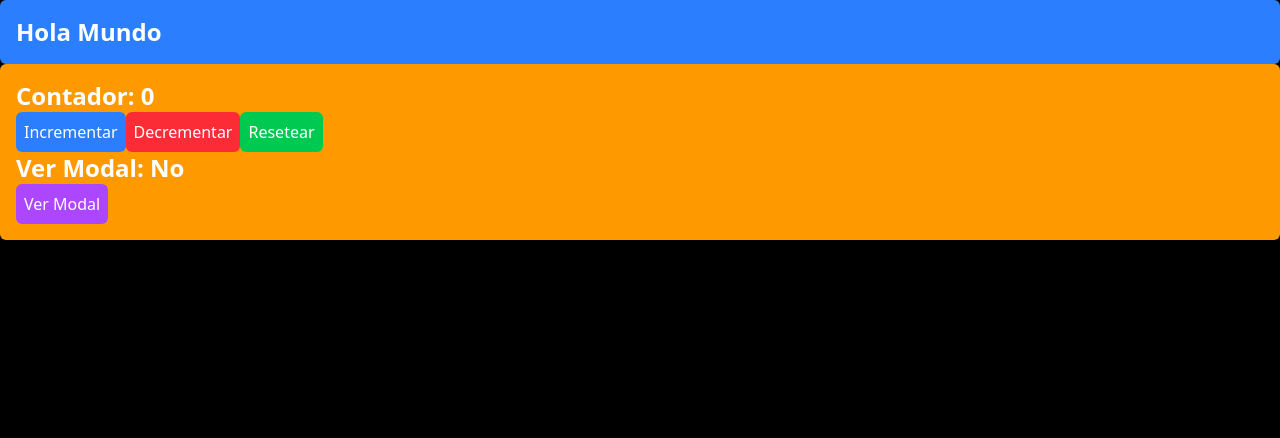
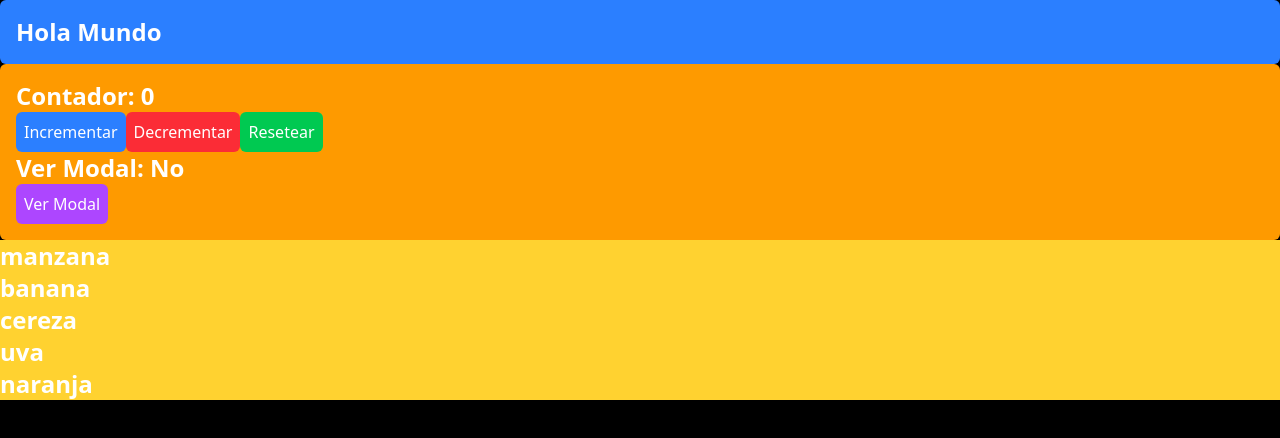
Before and after one commit to julicode10/curso-react-19, a React (Vite) app in the folder 0-teoria/: page / in a window 1280 px wide. Shown: the top 438 px of the page. Built offline with nearby package versions, Linux system fonts and the light colour scheme.

Commit message:
map de arrays

```diff
--- a/0-teoria/src/App.jsx
+++ b/0-teoria/src/App.jsx
@@ -1,12 +1,19 @@
-import { HolaMundo } from './components/HolaMundo'
-import { Contador } from './components/Contador'
+import { HolaMundo } from "./components/HolaMundo";
+import { Contador } from "./components/Contador";
 function App() {
+  const frutas = ["manzana", "banana", "cereza", "uva", "naranja"];
   return (
     <div className="bg-black text-white h-screen">
-        <HolaMundo />
-        <Contador />
+      <HolaMundo />
+      <Contador />
+
+      {frutas.map((fruta, index) => (
+        <div key={index} className="bg-amber-300">
+          <h2 className="text-2xl font-bold">{fruta}</h2>
+        </div>
+      ))}
     </div>
-    )
+  );
 }
 
-export default App
+export default App;
```
